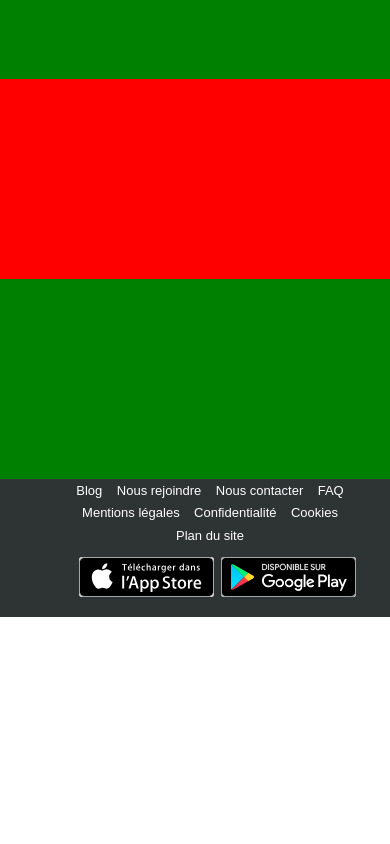
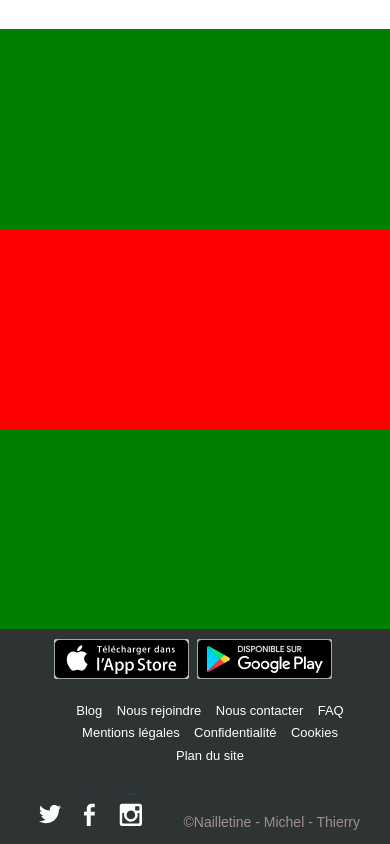
Before and after one commit to thmeme/Atelier_kangou, a plain HTML site: page index.html in a window 390 px wide. Shown: the part 7928-8772 px from the top of the page. Before the commit the page ends 8545 px from the top, so only its background shows below. Drawn offline with nearby package versions, Linux system fonts and the light colour scheme; a web font is replaced by a local one.

Commit message:
footer ok

```diff
--- a/index.html
+++ b/index.html
@@ -237,6 +237,10 @@
 
     <footer>
         <div class="container-fluid">
+            <div class="btn-footer2">
+                <button type="button" class="btn btn-default btn-chaud apple"></button>
+                <button type="button" class="btn btn-default btn-chaud google"></button>
+            </div>
             <ul class="menu-footer">
                 <li><a href="http://blog.deliveroo.fr/">Blog</a></li>
                 <li><a href="/fr/careers">Nous rejoindre</a></li>
@@ -250,16 +254,21 @@
         </div>
         <div class="container-fluid">
             <div class="container">
-              <ul class="footer-reseaux">
-                    <li><a  style="background-image: url(img/livraison12.jpg)" target="_blank" href="https://twitter.com/Deliveroo_FR"></a></li>
-                    <li><a  style="background-image: url(img/livraison12.jpg)" target="_blank" href="https://www.facebook.com/deliveroo.fr"></a></li>
-                    <li><a  style="background-image: url(img/livraison12.jpg)" target="_blank" href="https://instagram.com/deliveroo_fr"></a></li>
+                <ul class="footer-reseaux">
+                    <li>
+                        <a class="reseaux reseaux-TW" target="_blank" href="#">Twitter</a>
+                    </li>
+                    <li>
+                        <a class="reseaux reseaux-FB" target="_blank" href="#">Facebook</a>
+                    </li>
+                    <li>
+                        <a class="reseaux reseaux-IN" target="_blank" href="#">Instagram</a>
+                    </li>
                 </ul>
                 <div class="footer-copyright">
-
+                    <p>&#xA9;Nailletine - Michel - Thierry</p>
                 </div>
-
-                <div class="btn-footer">
+                <div class="btn-footer1">
                     <button type="button" class="btn btn-default btn-chaud apple"></button>
                     <button type="button" class="btn btn-default btn-chaud google"></button>
                 </div>
--- a/stylesheet.css
+++ b/stylesheet.css
@@ -11,6 +11,9 @@ h3 {
   font-size: 28px;
   font-family: 'Roboto', sans-serif;
   color: black;
+}
+.carte, .livraison, .chaud, .travail {
+  padding-top: 50px;
 }
 .titre-W {
     font-size: 40px;
@@ -246,6 +249,7 @@ a {
 /*modif CSS Footer*/
 footer {
       background-color: #2e3333;
+      padding-top: 10px;
 }
 .menu-footer li {
       list-style: none;
@@ -263,16 +267,83 @@ footer {
     margin-right: 20px;
     margin-left: 20px;
 }
-.btn-footer {
+.btn-footer1 {
   text-align: center;
   padding-bottom: 20px;
+}
+.btn-footer2 {
+  text-align: center;
+  padding-bottom: 20px;
+  display: none;
+}
+.footer-copyright {
+  font-family: 'Amiko', sans-serif;
+  font-size: 14px;
+  color: #a0918a;
+  float: right;
+  margin-top: 35px;
 }
 .footer-reseaux {
   float: left;
   list-style: none;
+  margin-top: 17px;
+  padding-left: 0px;
 }
 .footer-reseaux li {
   list-style: none;
   display: inline-block;
+  float: left;
+}
+.reseaux {
+    background: url(img/reseaux.svg) no-repeat 0 0;
+    background-size: 80px;
+    border: 1px solid rgba(232,164,16,0.3);
+    height: 40px;
+    width: 40px;
+    border-radius: 100px;
+    display: block;
+    text-indent: -9999em;
+    transition: background-color 0.1s linear;
+}
+.reseaux-TW {
+    background-position: -17px 11px;
+    border-color: rgba(85,172,238,0.7);
+    background-position: -17px -22px;
+    border: none;
+}
+.reseaux-FB {
+    background-position: 14px 10px;
+    border-color: rgba(59,89,152,0.7);
+    background-position: 14px -22px;
+    border: none;
+}
+.reseaux-IN {
+    background-position: -48px 10px;
+    border-color: rgba(81,127,164,0.7);
+    background-position: -48px -22px;
+    border: none;
+}
+.reseaux.reseaux-TW:hover {
+    background-position: -17px -22px;
+    background-color: #55acee;
+    border-color: #55acee;
+}
+.reseaux.reseaux-FB:hover {
+    background-position: 14px -22px;
+    background-color: #3b5998;
+    border-color: #3b5998;
+}
+.reseaux.reseaux-IN:hover {
+    background-position: -48px -22px;
+    background-color: #517fa4;
+    border-color: #517fa4;
+}
 
+@media (max-width:766px)  {
+.btn-footer1 {
+    display: none;
 }
+.btn-footer2 {
+  display: block;
+}
+}
```
